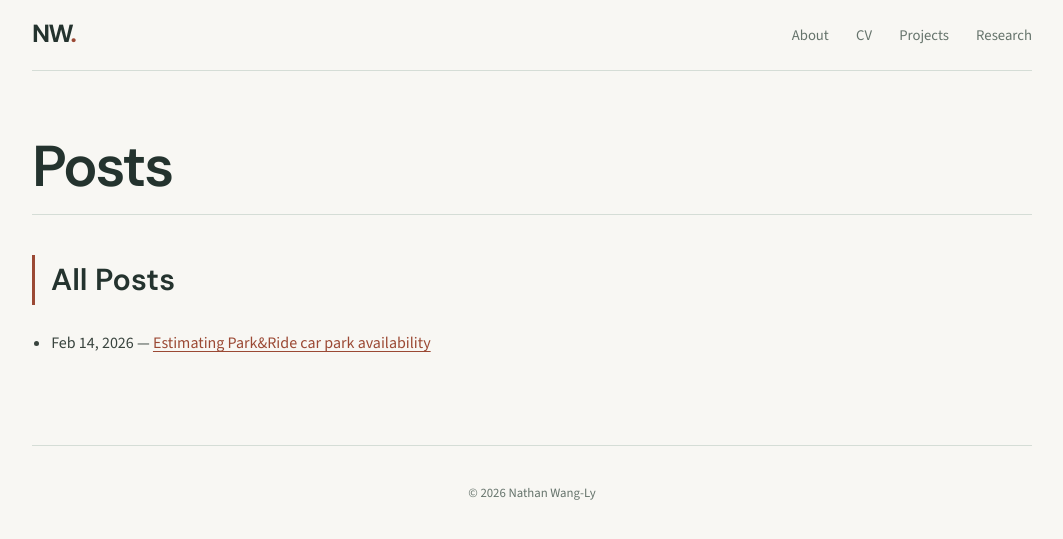
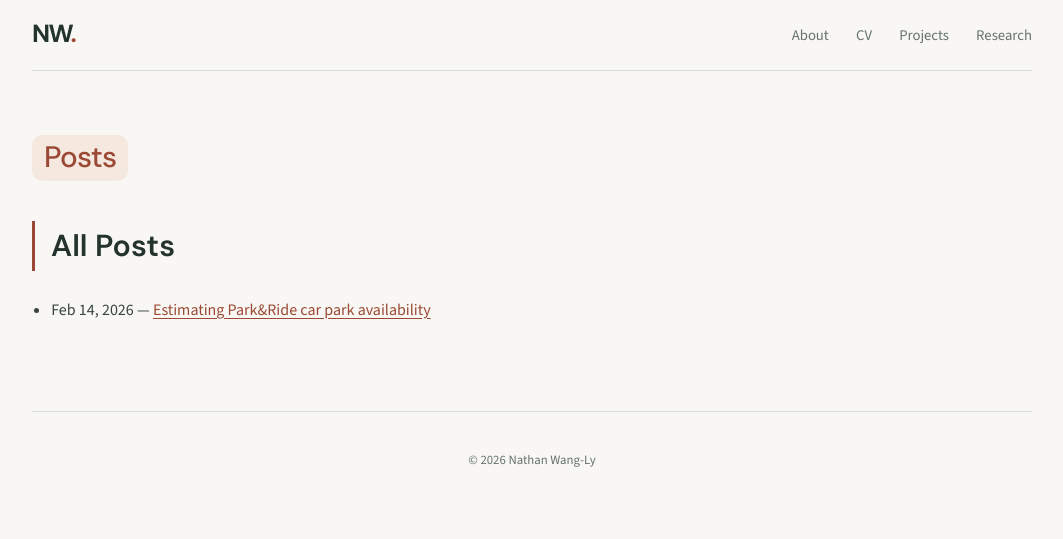
Before and after one commit to nathanwangly/nathanwangly.github.io, a Jekyll site: the page built from posts.md, in a window 1280 px wide. Shown: the top 539 px of the page, without its empty margins (108-1171 px from the left). Built offline with Jekyll 4.4.1, drawn with Linux system fonts in a browser that asks for light colours.

Commit message:
update page title CSS

```diff
--- a/assets/css/main.css
+++ b/assets/css/main.css
@@ -258,18 +258,20 @@ a:hover {
 }
 
 .page-header {
-  border-bottom: 1px solid var(--color-line);
-  padding-bottom: 1rem;
-  margin-bottom: 2rem;
+  margin-bottom: 1.5rem;
 }
 
 .page-header h1 {
+  display: inline-block;
   font-family: var(--font-display);
-  font-size: clamp(2.35rem, 5vw, 3.6rem);
-  font-weight: 600;
-  letter-spacing: -0.04em;
-  line-height: 1.1;
-  color: var(--color-ink);
+  font-size: clamp(1.55rem, 2.8vw, 1.85rem);
+  font-weight: 500;
+  letter-spacing: -0.025em;
+  line-height: 1.2;
+  color: var(--color-accent);
+  background: var(--color-surface-warm);
+  border-radius: 0.65rem;
+  padding: 0.35rem 0.75rem;
   margin: 0;
 }
 
```
